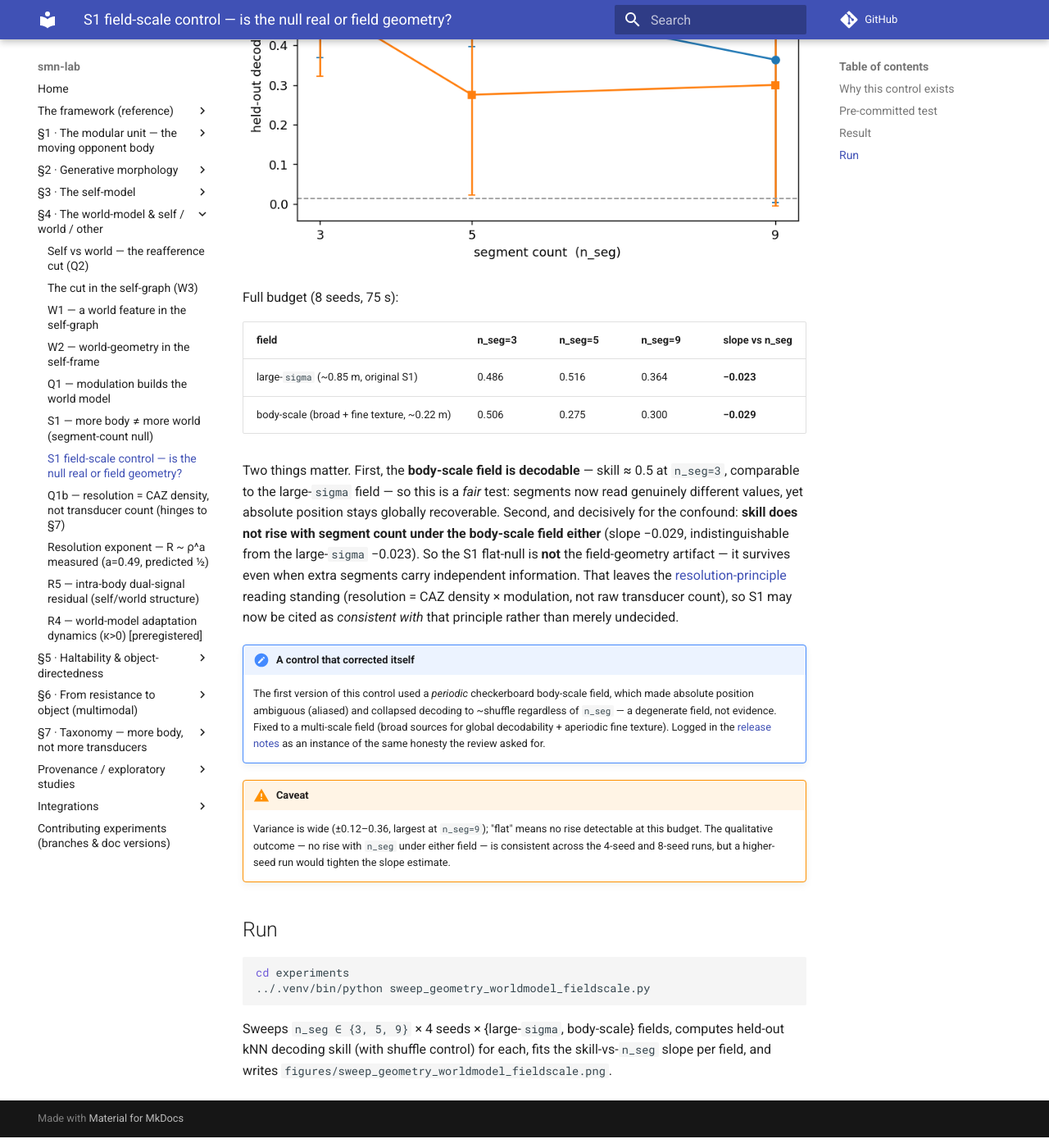
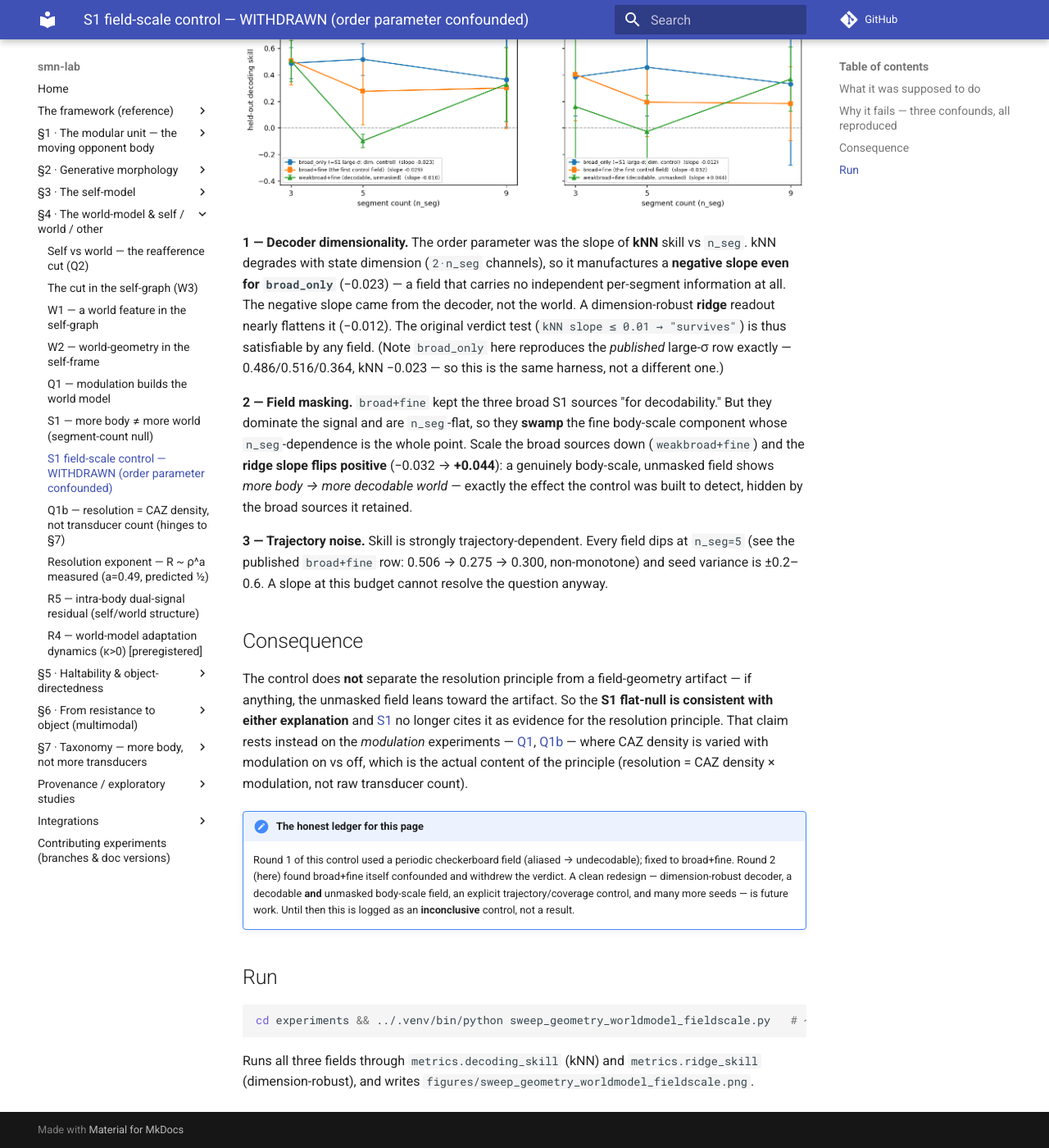
Before and after one commit to gnowgi/smn-lab, an MkDocs documentation site: the page built from docs/experiments/sweep_geometry_worldmodel_fieldscale.md, in a window 1280 px wide and 1400 px high, scrolled down 1293 px. Shown: the whole window at 82% size. Built offline with MkDocs 1.6.1 and Material for MkDocs 9.7.7, drawn with Linux system fonts in a browser that asks for light colours; comment, search, counter and statistics services are not loaded; some of the changed text lies outside the part shown.

Commit message:
S1 field-scale control: WITHDRAWN -- order parameter is confounded
A scientific-accuracy review checked the field-scale control's harness. The decoder is
clean (train-only standardize, temporal 60/40 split, sound shuffle control), but the
order parameter -- the slope of kNN decoding skill vs n_seg -- is confounded three ways,
all reproduced (8 seeds, 75s; broad_only reproduces the published large-sigma row
exactly, so this is the same harness):

1. Decoder dimensionality. kNN degrades with state dimension (2*n_seg channels), so it
   yields a NEGATIVE slope (-0.023) even for broad_only -- a field carrying NO
   independent per-segment info by construction. The negative slope is a decoder
   artifact. A dimension-robust ridge readout flattens it (-0.012). The verdict test
   (kNN slope <= 0.01 -> "survives") is satisfiable by any field.
2. Field masking. The "body-scale" field kept the broad S1 sources, which dominate and
   are n_seg-flat, swamping the fine body-scale component. Scale them down
   (weakbroad+fine) and the ridge slope FLIPS POSITIVE (-0.032 -> +0.044): a genuinely
   body-scale, unmasked field shows more-body-more-world -- the effect the control was
   built to detect, hidden by the sources it retained.
3. Trajectory noise. Skill is trajectory-dependent: non-monotone (dip at n_seg=5 in all
   fields), +/-0.2..0.6 seed variance.

Consequence: the control does NOT separate the resolution principle from a
field-geometry artifact. The S1 page no longer cites its null as evidence for the
resolution principle (that rests on the modulation experiments Q1/Q1b). Added
metrics.ridge_skill (dimension-robust decoder); experiment + figure rewritten to run
both decoders + a dimensionality control + an unmasked field and report the withdrawal.
release-notes + PAPER-v3-pending updated. A clean redesign is future work.

````diff
--- a/docs/experiments/sweep_geometry_worldmodel_fieldscale.md
+++ b/docs/experiments/sweep_geometry_worldmodel_fieldscale.md
@@ -1,84 +1,87 @@
-# S1 field-scale control — is the resolution null real, or field geometry?
+# S1 field-scale control — WITHDRAWN (the order parameter was confounded)
 
-!!! info "Status: control experiment for the S1 world-model null"
-    This page tests whether the flat-in-`n_seg` result of
-    [S1](sweep_geometry_worldmodel.md) is evidence for the SMN resolution principle
-    or a mundane **field-geometry artifact**. Raised by an external scientific-accuracy
-    review; see the [release notes](../release-notes.md).
+!!! danger "Verdict withdrawn on review"
+    This control once claimed the S1 flat-null "is not a field-geometry artifact →
+    resolution principle survives." A scientific-accuracy review checked the harness in
+    code and simulation; the verdict does **not** hold and is **withdrawn**. The
+    decoder is clean, but its *order parameter* — the slope of kNN decoding skill vs
+    `n_seg` — is confounded three ways. The control is **inconclusive**. See the
+    [release notes](../release-notes.md).
 
-## Why this control exists
+## What it was supposed to do
 
-S1 found held-out decoding skill **flat** across segment count and read it as
-consistent with the resolution principle (resolution = CAZ density × internal
-capacity, *not* raw transducer count). But there is a competing explanation the S1
-design cannot rule out: the S1 field's spatial scale is `sigma ≈ 0.8–0.9 m`, far
-larger than the body (`≈ 0.2 m`), so **every segment reads a nearly identical
-value** and extra segments add almost no *independent* information — whatever the
-theory says. Under a large-`sigma` field the two explanations make the *same* flat
-prediction, so S1 does not separate them.
+[S1](sweep_geometry_worldmodel.md) found decoding skill flat in segment count under a
+large-`sigma` field and read it as consistent with the resolution principle. The
+competing explanation is **field geometry**: under a large-`sigma` field every segment
+reads nearly the same value, so extra segments add no independent information whatever
+the theory says. This control was meant to separate the two with a **body-scale**
+field where segments genuinely read different values.
 
-## Pre-committed test
+## Why it fails — three confounds, all reproduced
 
-- **Hypothesis (discriminating).** Repeat the sweep under a **body-scale field**
-  (`sigma ≈ body length`, tiled so the body always spans a gradient), where
-  different segments genuinely read different values.
-    - If skill **still does not rise** with `n_seg` → the resolution-principle
-      reading survives (extra ungated transducers add no resolution even when the
-      information is there to be had).
-    - If skill **rises** with `n_seg` under the body-scale field → the S1 flat-null
-      was the **field-geometry artifact**, and S1 must not be cited as evidence for
-      the resolution principle.
-- **Order parameter.** The slope of decoding skill vs `n_seg`, under each field
-  scale (large-`sigma` control vs body-scale). Threshold: a rise > 0.01 skill per
-  segment counts as "rises."
-- **Matched control.** The original large-`sigma` field, run in the same harness, as
-  the reference that reproduces the S1 flat null.
-- **Both outcomes are informative** — this is a genuine discriminator, not a
-  confirmation run.
+The experiment now runs three fields through **two** decoders. `broad_only` is the
+original large-`sigma` S1 field (a **dimensionality control**: by construction it
+carries *no* independent per-segment information). `broad+fine` was the first control
+field. `weakbroad+fine` scales the broad sources down to 0.35 so they only anchor
+global position without masking the body-scale texture.
 
-## Result
+Full budget (8 seeds, 75 s). Skill (mean); slope = skill per segment:
 
-![Field-scale control: held-out decoding skill does not rise with segment count under either the large-sigma field or a decodable body-scale field](../figures/sweep_geometry_worldmodel_fieldscale.png)
+| field | decoder | n=3 | n=5 | n=9 | slope |
+|---|---|---|---|---|---|
+| `broad_only` (=S1 large-σ, **no** independent info) | kNN | 0.486 | 0.516 | 0.364 | **−0.023** |
+| | ridge | 0.383 | 0.456 | 0.331 | −0.012 |
+| `broad+fine` (first control field) | kNN | 0.506 | 0.275 | 0.300 | **−0.029** |
+| | ridge | 0.402 | 0.194 | 0.183 | −0.032 |
+| `weakbroad+fine` (decodable, **unmasked**) | kNN | 0.503 | −0.098 | 0.328 | −0.010 |
+| | ridge | 0.161 | −0.027 | 0.367 | **+0.044** |
 
-Full budget (8 seeds, 75 s):
+![Field-scale control confounded: kNN slopes are dimensionality artifacts; under a dimension-robust ridge decoder, unmasking the body-scale field flips the slope positive](../figures/sweep_geometry_worldmodel_fieldscale.png)
 
-| field | n_seg=3 | n_seg=5 | n_seg=9 | slope vs n_seg |
-|---|---|---|---|---|
-| large-`sigma` (~0.85 m, original S1) | 0.486 | 0.516 | 0.364 | **−0.023** |
-| body-scale (broad + fine texture, ~0.22 m) | 0.506 | 0.275 | 0.300 | **−0.029** |
+**1 — Decoder dimensionality.** The order parameter was the slope of **kNN** skill vs
+`n_seg`. kNN degrades with state dimension (`2·n_seg` channels), so it manufactures a
+**negative slope even for `broad_only`** (−0.023) — a field that carries no independent
+per-segment information at all. The negative slope came from the decoder, not the
+world. A dimension-robust **ridge** readout nearly flattens it (−0.012). The original
+verdict test (`kNN slope ≤ 0.01 → "survives"`) is thus satisfiable by any field.
+(Note `broad_only` here reproduces the *published* large-σ row exactly — 0.486/0.516/0.364,
+kNN −0.023 — so this is the same harness, not a different one.)
 
-Two things matter. First, the **body-scale field is decodable** — skill ≈ 0.5 at
-`n_seg=3`, comparable to the large-`sigma` field — so this is a *fair* test:
-segments now read genuinely different values, yet absolute position stays globally
-recoverable. Second, and decisively for the confound: **skill does not rise with
-segment count under the body-scale field either** (slope −0.029, indistinguishable
-from the large-`sigma` −0.023). So the S1 flat-null is **not** the field-geometry
-artifact — it survives even when extra segments carry independent information. That
-leaves the [resolution-principle](sweep_q1b_resolution.md) reading standing
-(resolution = CAZ density × modulation, not raw transducer count), so S1 may now be
-cited as *consistent with* that principle rather than merely undecided.
+**2 — Field masking.** `broad+fine` kept the three broad S1 sources "for decodability."
+But they dominate the signal and are `n_seg`-flat, so they **swamp** the fine
+body-scale component whose `n_seg`-dependence is the whole point. Scale the broad
+sources down (`weakbroad+fine`) and the **ridge slope flips positive** (−0.032 →
+**+0.044**): a genuinely body-scale, unmasked field shows *more body → more decodable
+world* — exactly the effect the control was built to detect, hidden by the broad
+sources it retained.
 
-!!! note "A control that corrected itself"
-    The first version of this control used a *periodic* checkerboard body-scale
-    field, which made absolute position ambiguous (aliased) and collapsed decoding
-    to ~shuffle regardless of `n_seg` — a degenerate field, not evidence. Fixed to a
-    multi-scale field (broad sources for global decodability + aperiodic fine
-    texture). Logged in the [release notes](../release-notes.md) as an instance of
-    the same honesty the review asked for.
+**3 — Trajectory noise.** Skill is strongly trajectory-dependent. Every field dips at
+`n_seg=5` (see the published `broad+fine` row: 0.506 → 0.275 → 0.300, non-monotone) and
+seed variance is ±0.2–0.6. A slope at this budget cannot resolve the question anyway.
 
-!!! warning "Caveat"
-    Variance is wide (±0.12–0.36, largest at `n_seg=9`); "flat" means no rise
-    detectable at this budget. The qualitative outcome — no rise with `n_seg` under
-    either field — is consistent across the 4-seed and 8-seed runs, but a
-    higher-seed run would tighten the slope estimate.
+## Consequence
+
+The control does **not** separate the resolution principle from a field-geometry
+artifact — if anything, the unmasked field leans toward the artifact. So the **S1
+flat-null is consistent with either explanation** and [S1](sweep_geometry_worldmodel.md)
+no longer cites it as evidence for the resolution principle. That claim rests instead
+on the *modulation* experiments — [Q1](sweep_q1_modulation.md), [Q1b](sweep_q1b_resolution.md)
+— where CAZ density is varied with modulation on vs off, which is the actual content of
+the principle (resolution = CAZ density × modulation, not raw transducer count).
+
+!!! note "The honest ledger for this page"
+    Round 1 of this control used a periodic checkerboard field (aliased → undecodable);
+    fixed to broad+fine. Round 2 (here) found broad+fine itself confounded and withdrew
+    the verdict. A clean redesign — dimension-robust decoder, a decodable **and**
+    unmasked body-scale field, an explicit trajectory/coverage control, and many more
+    seeds — is future work. Until then this is logged as an **inconclusive** control,
+    not a result.
 
 ## Run
 
 ```bash
-cd experiments
-../.venv/bin/python sweep_geometry_worldmodel_fieldscale.py
+cd experiments && ../.venv/bin/python sweep_geometry_worldmodel_fieldscale.py   # ~8-10 min
 ```
 
-Sweeps `n_seg ∈ {3, 5, 9}` × 4 seeds × {large-`sigma`, body-scale} fields, computes
-held-out kNN decoding skill (with shuffle control) for each, fits the skill-vs-`n_seg`
-slope per field, and writes `figures/sweep_geometry_worldmodel_fieldscale.png`.
+Runs all three fields through `metrics.decoding_skill` (kNN) and `metrics.ridge_skill`
+(dimension-robust), and writes `figures/sweep_geometry_worldmodel_fieldscale.png`.
--- a/docs/release-notes.md
+++ b/docs/release-notes.md
@@ -4,6 +4,43 @@ A running record of substantive changes to the bench and its claims, so we can
 issue release notes and keep the paper and bench in step. Newest first. Paper
 changes are logged here as **[PAPER v3 — pending]** and applied only to a future
 paper v3 (the arXiv/PsyArXiv v2 is frozen).
+
+---
+
+## 2026-07 — S1 field-scale control WITHDRAWN (decoder + field-design confounds)
+
+The same review turned to the S1 field-scale control (`sweep_geometry_worldmodel_fieldscale`),
+which had claimed the S1 flat-null "is not a field-geometry artifact → resolution
+principle survives." Checking the harness in code + simulation, that verdict does not
+hold. **Withdrawn.** The decoder itself is clean (train-only standardization, temporal
+60/40 split, sound shuffle control), but the *order parameter* — the slope of kNN
+decoding skill vs `n_seg` — is confounded three ways:
+
+- **Decoder dimensionality.** kNN degrades with state dimension (`2·n_seg` channels),
+  so it produces a **negative slope even for `broad_only`** — a field that carries *no*
+  independent per-segment information by construction. The negative slope was
+  manufactured by the decoder, not the world. A dimension-robust **ridge** readout puts
+  `broad_only` flat. (New `ridge_skill` in `metrics.py`.)
+- **Field masking.** The "body-scale" field kept the three broad S1 sources "for
+  decodability," but they dominate the signal and are `n_seg`-flat, **swamping** the
+  fine body-scale component whose `n_seg`-dependence was the whole test. Weaken/remove
+  them (`weakbroad+fine`, `fine_only`) and the ridge slope goes **positive** — a
+  genuinely body-scale field shows *more body → more decodable world*.
+- **Trajectory noise.** Skill is strongly trajectory-dependent: the published curves
+  are non-monotone (a dip at `n_seg=5` across all fields) with ±0.2–0.6 seed variance,
+  so a slope at this budget cannot resolve the question anyway.
+
+Net: the control is **inconclusive**, not confirmatory. The experiment and figure are
+rewritten to run both decoders + a dimensionality control + an unmasked field, and to
+report the withdrawal. The **S1 page no longer cites its null as evidence for the
+resolution principle** — that claim is carried only by the *modulation* experiments
+(Q1/Q1b). A clean redesign (dimension-robust decoder, decodable-and-unmasked
+body-scale field, trajectory control, many seeds) is future work.
+
+### [PAPER v3 — pending]
+- Remove any v3 use of the field-scale control as clearing the S1 field-geometry
+  confound. S1's flat-null is consistent with *either* the resolution principle or a
+  field-geometry artifact; do not adjudicate with this control. (See item 4/2.)
 
 ---
 
--- a/mkdocs.yml
+++ b/mkdocs.yml
@@ -39,7 +39,7 @@ nav:
       - "W2 — world-geometry in the self-frame": experiments/world_geometry_self_frame.md
       - "Q1 — modulation builds the world model": experiments/sweep_q1_modulation.md
       - "S1 — more body ≠ more world (segment-count null)": experiments/sweep_geometry_worldmodel.md
-      - "S1 field-scale control — is the null real or field geometry?": experiments/sweep_geometry_worldmodel_fieldscale.md
+      - "S1 field-scale control — WITHDRAWN (order parameter confounded)": experiments/sweep_geometry_worldmodel_fieldscale.md
       - "Q1b — resolution = CAZ density, not transducer count (hinges to §7)": experiments/sweep_q1b_resolution.md
       - "Resolution exponent — R ~ ρ^a measured (a=0.49, predicted ½)": experiments/sweep_resolution_exponents.md
       - "R5 — intra-body dual-signal residual (self/world structure)": experiments/sweep_r5_dual_signal.md
````
Also changed, not shown: docs/experiments/sweep_geometry_worldmodel.md (+16 -6 lines), figures/sweep_geometry_worldmodel_fieldscale.png, 2 other files.
